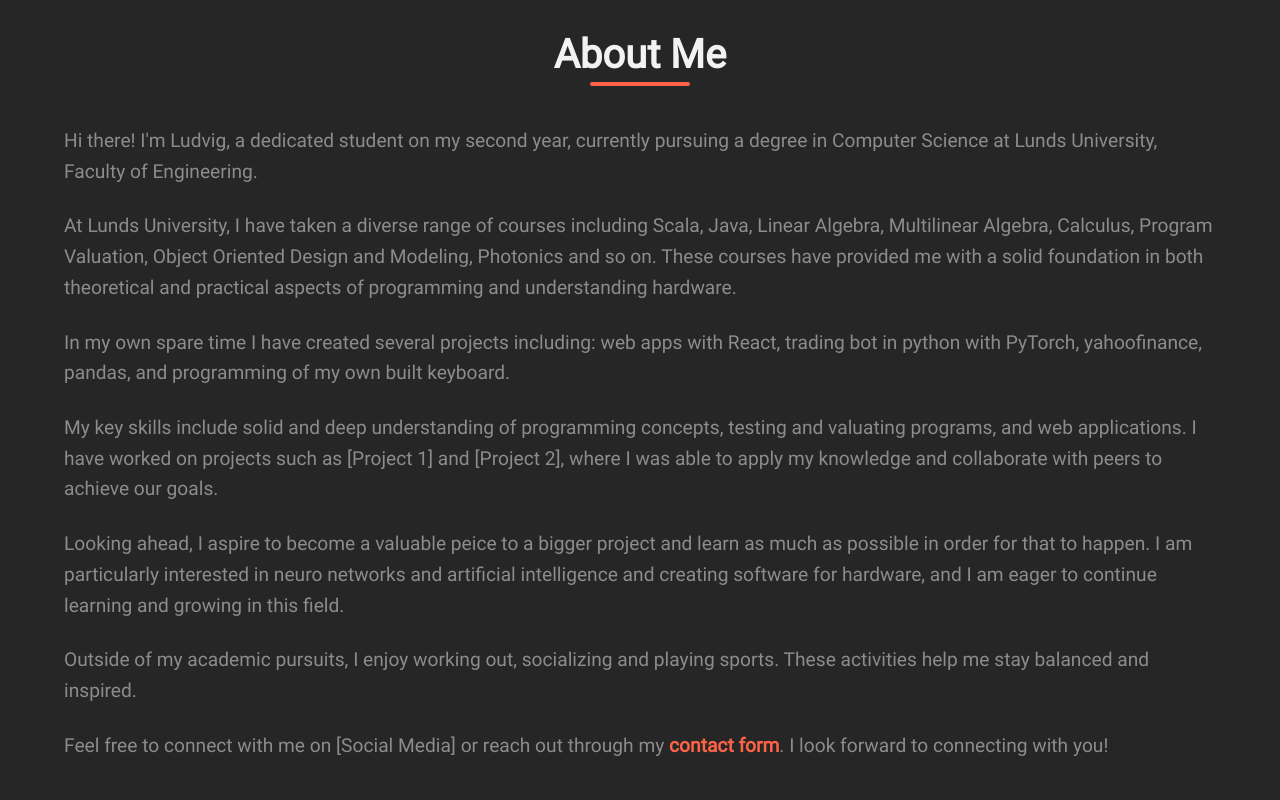
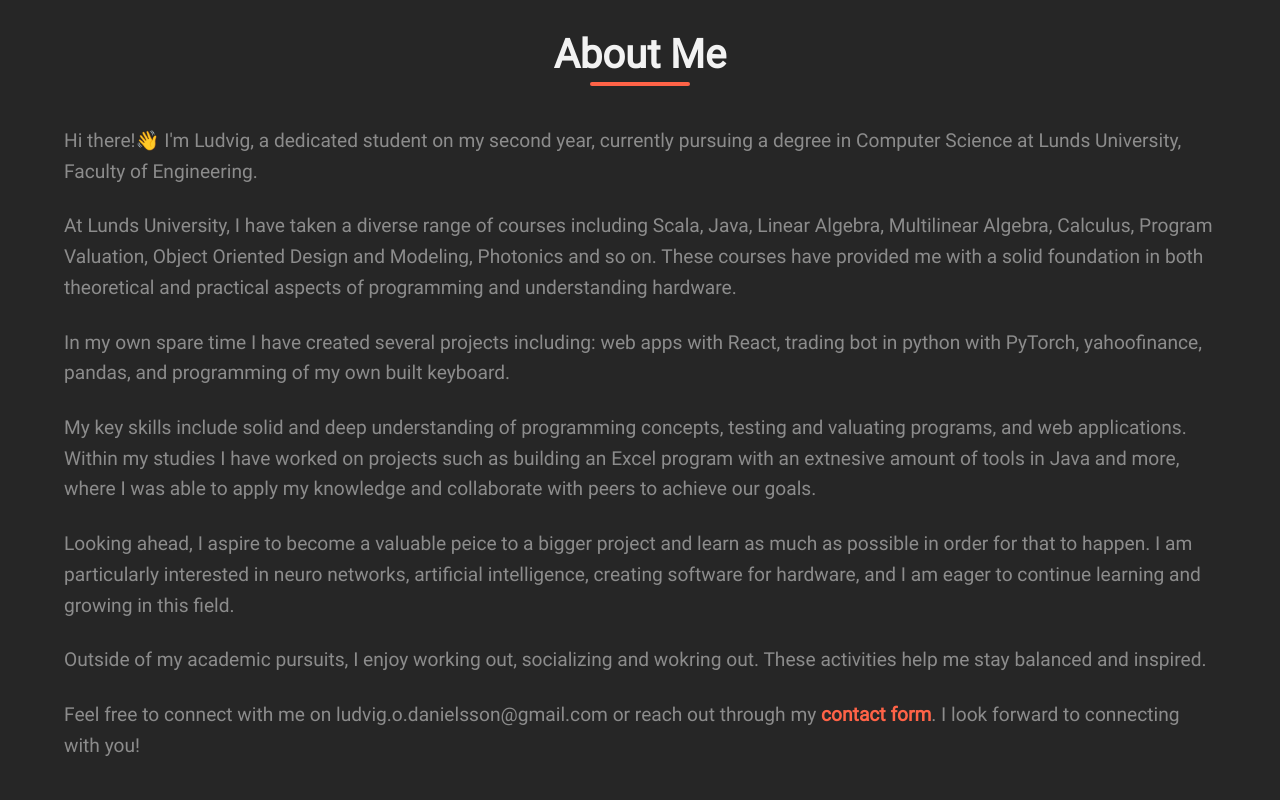
Before and after one commit to LudvigOD/Webportfolio, a React (Vite) app in the folder client/: page / in a window 1280 px wide. Shown: the part 2980-3780 px from the top of the page. Built offline with nearby package versions, Linux system fonts and the light colour scheme.

Commit message:
Fixed about me

```diff
--- a/client/src/components/AboutMe/AboutMe.jsx
+++ b/client/src/components/AboutMe/AboutMe.jsx
@@ -5,7 +5,7 @@ function AboutMe() {
     <div className="about-me-section" id="about-me">
       <h2 className="section-title">About Me</h2>
       <p className="about-me-text">
-        Hi there! I'm Ludvig, a dedicated student on my second year, currently pursuing a degree in Computer Science at Lunds University, Faculty of Engineering.
+        Hi there!👋 I'm Ludvig, a dedicated student on my second year, currently pursuing a degree in Computer Science at Lunds University, Faculty of Engineering.
       </p>
       <p className="about-me-text">
         At Lunds University, I have taken a diverse range of courses including Scala, Java, Linear Algebra, Multilinear Algebra, Calculus, Program Valuation, Object Oriented Design and Modeling,  Photonics and so on. These courses have provided me with a solid foundation in both theoretical and practical aspects of programming and understanding hardware.
@@ -14,16 +14,16 @@ function AboutMe() {
         In my own spare time I have created several projects including: web apps with React, trading bot in python with PyTorch, yahoofinance, pandas, and programming of my own built keyboard.
       </p>
       <p className="about-me-text">
-        My key skills include solid and deep understanding of programming concepts, testing and valuating programs, and web applications. I have worked on projects such as [Project 1] and [Project 2], where I was able to apply my knowledge and collaborate with peers to achieve our goals.
+        My key skills include solid and deep understanding of programming concepts, testing and valuating programs, and web applications. Within my studies I have worked on projects such as building an Excel program with an extnesive amount of tools in Java and more, where I was able to apply my knowledge and collaborate with peers to achieve our goals.
       </p>
       <p className="about-me-text">
-        Looking ahead, I aspire to become a valuable peice to a bigger project and learn as much as possible in order for that to happen. I am particularly interested in neuro networks and artificial intelligence and creating software for hardware, and I am eager to continue learning and growing in this field.
+        Looking ahead, I aspire to become a valuable peice to a bigger project and learn as much as possible in order for that to happen. I am particularly interested in neuro networks, artificial intelligence, creating software for hardware, and I am eager to continue learning and growing in this field.
       </p>
       <p className="about-me-text">
-        Outside of my academic pursuits, I enjoy working out, socializing and playing sports. These activities help me stay balanced and inspired.
+        Outside of my academic pursuits, I enjoy working out, socializing and wokring out. These activities help me stay balanced and inspired.
       </p>
       <p className="about-me-text">
-        Feel free to connect with me on [Social Media] or reach out through my <a href="#contact">contact form</a>. I look forward to connecting with you!
+        Feel free to connect with me on ludvig.o.danielsson@gmail.com or reach out through my <a href="#contact">contact form</a>. I look forward to connecting with you!
       </p>
     </div>
   );
```
